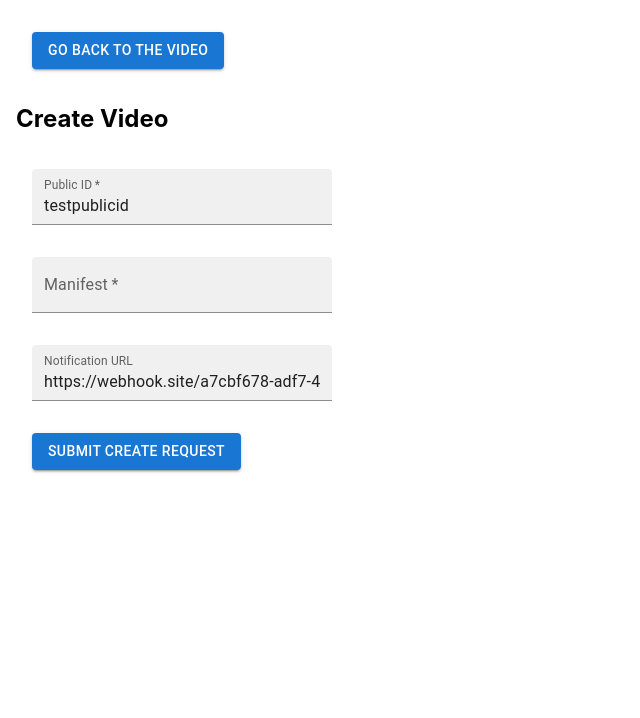
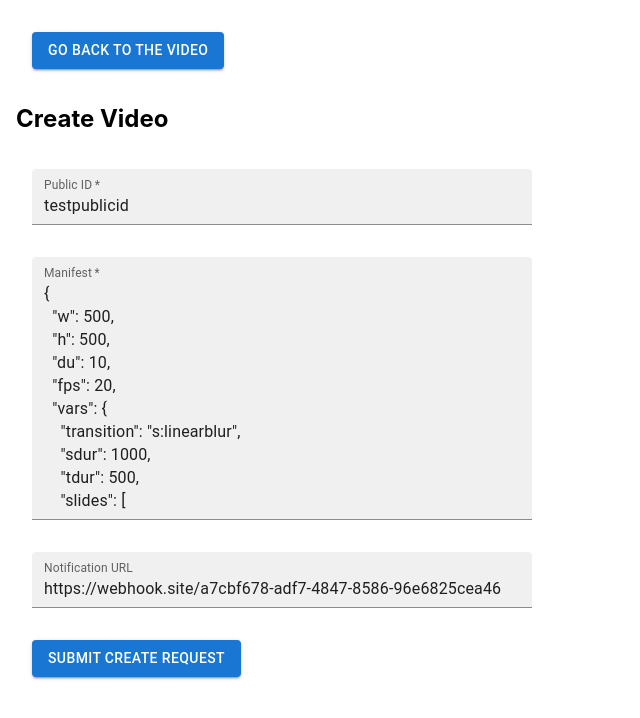
Before and after one commit to rebeccapeltz/next-video-gen, a Next.js app: page /create_video in a window 1280 px wide. Shown: the top 718 px of the page, without its empty margins (0-640 px from the left). Built offline with nearby package versions, Linux system fonts and the light colour scheme.

Commit message:
expand field length and prepopulate

```diff
--- a/components/CreateVideoForm.js
+++ b/components/CreateVideoForm.js
@@ -17,7 +17,7 @@ const useStyles = makeStyles(() => ({
 
     "& .MuiTextField-root": {
       margin: "1rem",
-      width: "300px",
+      width: "500px",
     },
     "& .MuiButtonBase-root": {
       margin: "1rem",
@@ -138,8 +138,8 @@ const Form = () => {
           placeholder="Enter manifest"
           required
           multiline
-          maxRows={15}
-          // value={}
+          maxRows={10}
+          value={manifestString}
           onChange={(e) => setManifestString(e.target.value)}
         />
         <TextField
```
